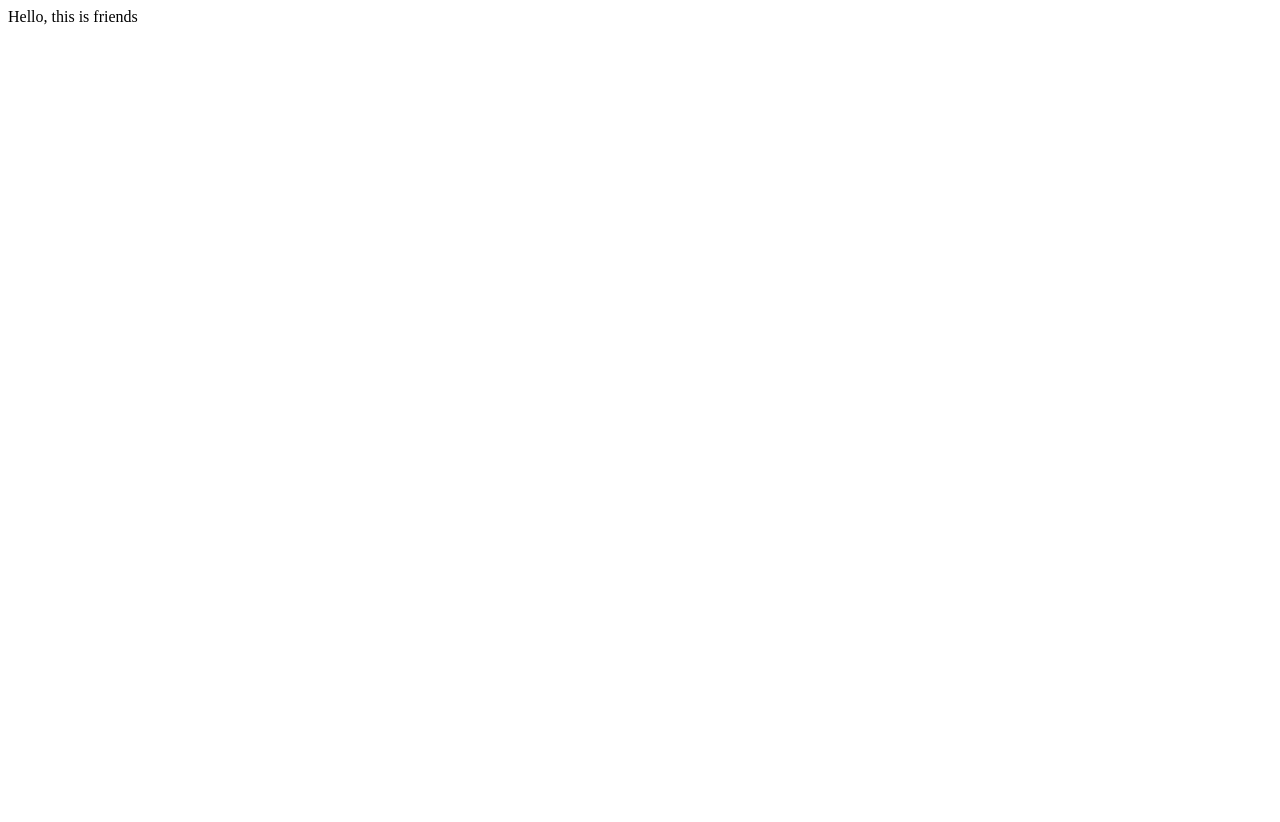
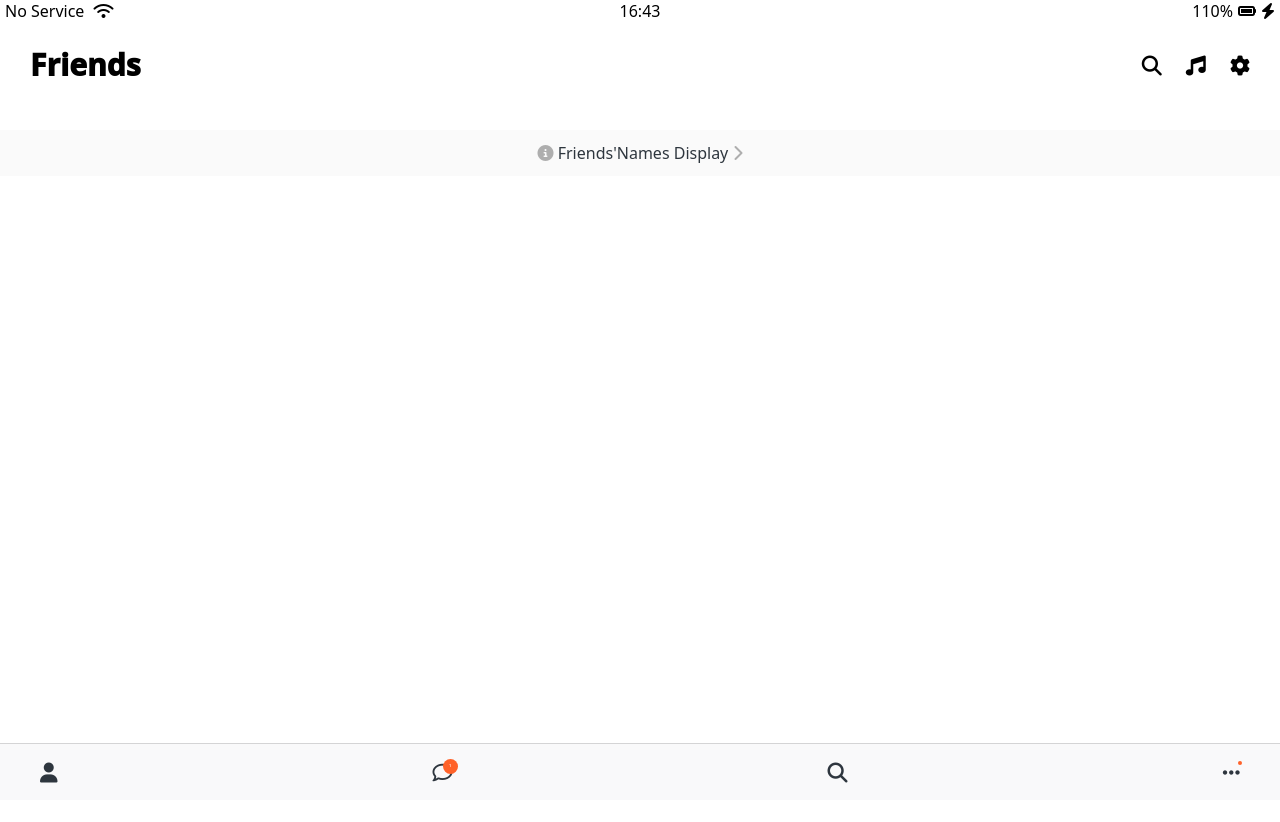
Before and after one commit to sht02048/kokoa-clone-2023, a plain HTML site: page friends.html in a window 1280 px wide. Shown: the top 822 px of the page. Before the commit the page ends 800 px from the top, so only its background shows below. Drawn offline with Linux system fonts and the light colour scheme.

Commit message:
friend-ing

```diff
--- /dev/null
+++ b/css/components/nav_bar.css
@@ -0,0 +1,48 @@
+.nav {
+  background-color: #f9f9fa;
+  padding: 20px 40px;
+  border-top: 0.7px solid rgba(0, 0, 0, 0.15);
+  position: fixed;
+  bottom: 0;
+  width: 100%;
+  box-sizing: border-box;
+}
+.nav_list {
+  display: flex;
+  justify-content: space-between;
+  list-style: none;
+}
+
+.nav_link {
+  position: relative;
+  color: #2e363e;
+}
+
+.nav_notification {
+  font-size: 3px;
+  display: flex;
+  justify-content: center;
+  align-items: center;
+  width: 15px;
+  height: 15px;
+  background-color: #ff6229;
+  border-radius: 50%;
+  color: white;
+  font-weight: 600;
+  position: absolute;
+  left: 10px;
+  bottom: 9px;
+}
+
+.nav_dot {
+  display: flex;
+  justify-content: center;
+  align-items: center;
+  width: 4px;
+  height: 4px;
+  background-color: #ff6229;
+  border-radius: 50%;
+  position: absolute;
+  left: 15px;
+  bottom: 18px;
+}
--- /dev/null
+++ b/css/components/screen-header.css
@@ -0,0 +1,16 @@
+.header {
+  display: flex;
+  justify-content: space-between;
+  padding: 50px 30px;
+  align-items: center;
+}
+
+.header_header {
+  font-size: 30px;
+  font-weight: 1000;
+}
+
+.header_icon span {
+  margin-left: 20px;
+  justify-content: flex-end;
+}
--- a/css/components/status-bar.css
+++ b/css/components/status-bar.css
@@ -2,6 +2,9 @@
   display: flex;
   justify-content: space-between;
   padding: 3px 5px;
+  position: fixed;
+  width: 100%;
+  box-sizing: border-box;
 }
 
 .status-bar__column:first-child span {
--- a/css/reset.css
+++ b/css/reset.css
@@ -126,3 +126,8 @@ table {
 input:focus {
   outline: none;
 }
+
+a {
+  color: inherit;
+  text-decoration: none;
+}
--- a/css/screens/login.css
+++ b/css/screens/login.css
@@ -1,5 +1,5 @@
 .welcome-header {
-  margin: 90px 0px;
+  padding: 90px 0px;
   text-align: center;
   display: flex;
   flex-direction: column;
--- /dev/null
+++ b/css/screens/search-friend.css
@@ -0,0 +1,11 @@
+#friends-display-link {
+  text-align: center;
+  display: block;
+  background-color: #fafafa;
+  color: #2e363e;
+  padding: 15px 0px;
+}
+
+#friends-display-link i {
+  color: rgba(0, 0, 0, 0.3);
+}
--- a/css/style.css
+++ b/css/style.css
@@ -1,12 +1,17 @@
 @import "reset.css";
 @import "variables.css";
 
-/* Components */
+/* Components*/
 @import "components/status-bar.css";
+@import "components/nav_bar.css";
+@import "components/screen-header.css";
 
-/* Screens */
+/* Screens*/
 @import "screens/login.css";
+@import "screens/search-friend.css";
 body {
   font-family: system-ui, -apple-system, BlinkMacSystemFont, "Segoe UI", Roboto,
     Oxygen, Ubuntu, Cantarell, "Open Sans", "Helvetica Neue", sans-serif;
+  height: 1000vh;
+  position: relative;
 }
--- a/friends.html
+++ b/friends.html
@@ -1 +1,79 @@
-Hello, this is friends
+<!DOCTYPE html>
+<html lang="en">
+  <head>
+    <link rel="stylesheet" href="css/style.css" />
+    <meta charset="UTF-8" />
+    <meta http-equiv="X-UA-Compatible" content="IE=edge" />
+    <meta name="viewport" content="width=device-width, initial-scale=1.0" />
+    <title>Frinds-Kakao Talk</title>
+  </head>
+  <body>
+    <div class="status-bar">
+      <div class="status-bar__column">
+        <span>No Service</span>
+        <i class="fa-solid fa-wifi"></i>
+      </div>
+      <div class="status-bar__column">
+        <span>16:43</span>
+      </div>
+      <div class="status-bar__column">
+        <span>110%</span>
+        <i class="fa-solid fa-battery-full"></i>
+        <i class="fa-solid fa-bolt"></i>
+      </div>
+    </div>
+
+    <header class="header">
+      <h1 class="header_header">Friends</h1>
+      <div class="header_icon">
+        <span
+          ><i class="fa-solid fa-magnifying-glass fa-magnifying-glass fa-lg"></i
+        ></span>
+        <span>
+          <i class="fa-solid fa-music fa-lg"></i>
+        </span>
+        <span><i class="fa-solid fa-gear fa-lg"></i> </span>
+      </div>
+    </header>
+
+    <a id="friends-display-link"
+      ><i class="fa-solid fa-circle-info"></i> Friends'Names Display
+      <i class="fa-solid fa-chevron-right"></i
+    ></a>
+
+    <div class="user-component"></div>
+
+    <nav class="nav">
+      <ui class="nav_list">
+        <li class="nav_btn">
+          <a class="nav_link" href="#"
+            ><i class="fa-solid fa-user fa-lg"></i
+          ></a>
+        </li>
+        <li class="nav_btn">
+          <a class="nav_link" href="#">
+            <span class="nav_notification">1</span>
+            <i class="fa-regular fa-comment fa-lg"></i
+          ></a>
+        </li>
+        <li class="nav_btn">
+          <a class="nav_link" href="#"
+            ><i
+              class="fa-solid fa-magnifying-glass fa-magnifying-glass fa-lg"
+            ></i
+          ></a>
+        </li>
+        <li class="nav_btn">
+          <a class="nav_link" href="#"
+            ><span class="nav_dot"></span
+            ><i class="fa-solid fa-ellipsis fa-lg"></i
+          ></a>
+        </li>
+      </ui>
+    </nav>
+    <script
+      src="https://kit.fontawesome.com/ccb5aa5456.js"
+      crossorigin="anonymous"
+    ></script>
+  </body>
+</html>
```
Also changed, not shown: index.html (+1 -1 lines), practice.html (added, +20 -0 lines), screenshots/03.png, 1 other file.
